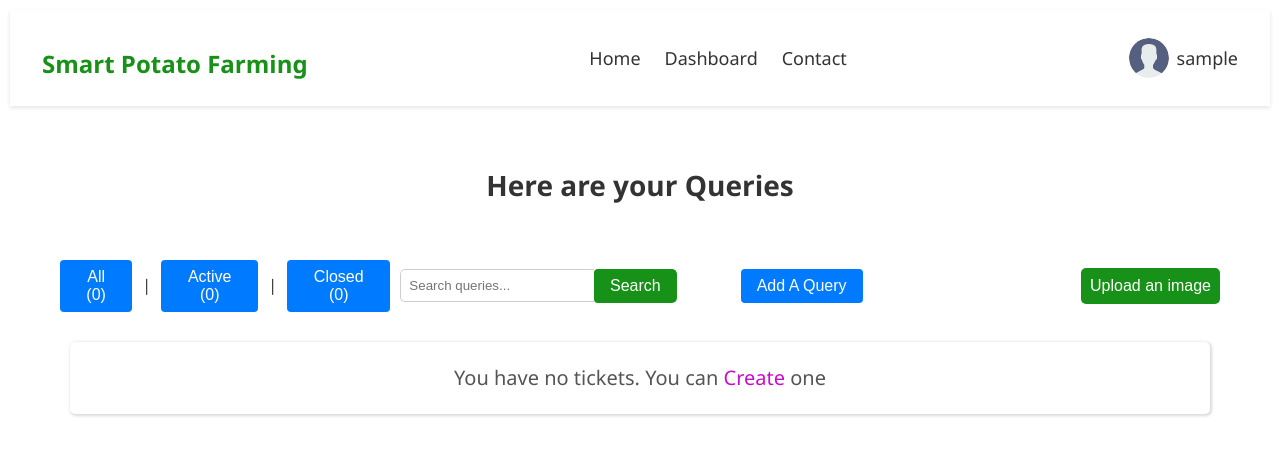
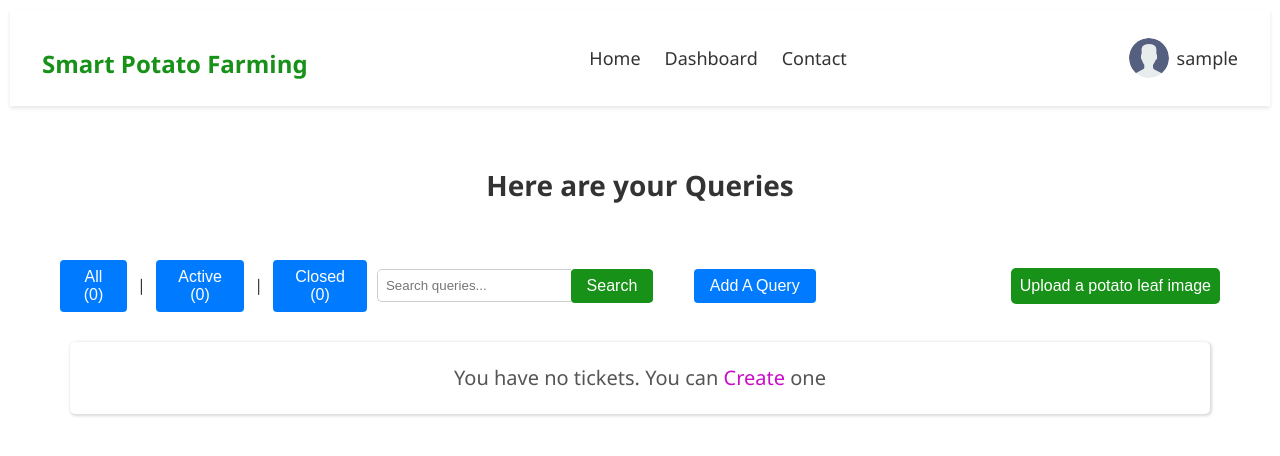
Before and after one commit to muceraaa/smart-potato-farming, a Django app: a page that uses PotatoDiseaseDetection/tickets/templates/tickets/client-dashboard.html in a window 1280 px wide. Shown: the top 456 px of the page. Run offline with Django 5.2, Linux system fonts and the light colour scheme; the visitor is signed in with stand-in values (Sample User, id 1); data comes from the database, SQL or seed files in the repository; data that the repository does not hold is empty; parts of the project's set-up code (start-up, migrations or seed data) failed here and were passed over.

Commit message:
Specify potato leaf image

```diff
--- a/PotatoDiseaseDetection/tickets/templates/tickets/client-dashboard.html
+++ b/PotatoDiseaseDetection/tickets/templates/tickets/client-dashboard.html
@@ -48,7 +48,7 @@
         <!-- Upload Image with Axios -->
         <section class="upload-image">
             <input type="file" id="imageInput" accept="image/*" style="display: none;" />
-            <button type="button" id="uploadBtn" style="color: white;">Upload an image</button>
+            <button type="button" id="uploadBtn" style="color: white;">Upload a potato leaf image</button>
         </section>
     </section>
 
```
